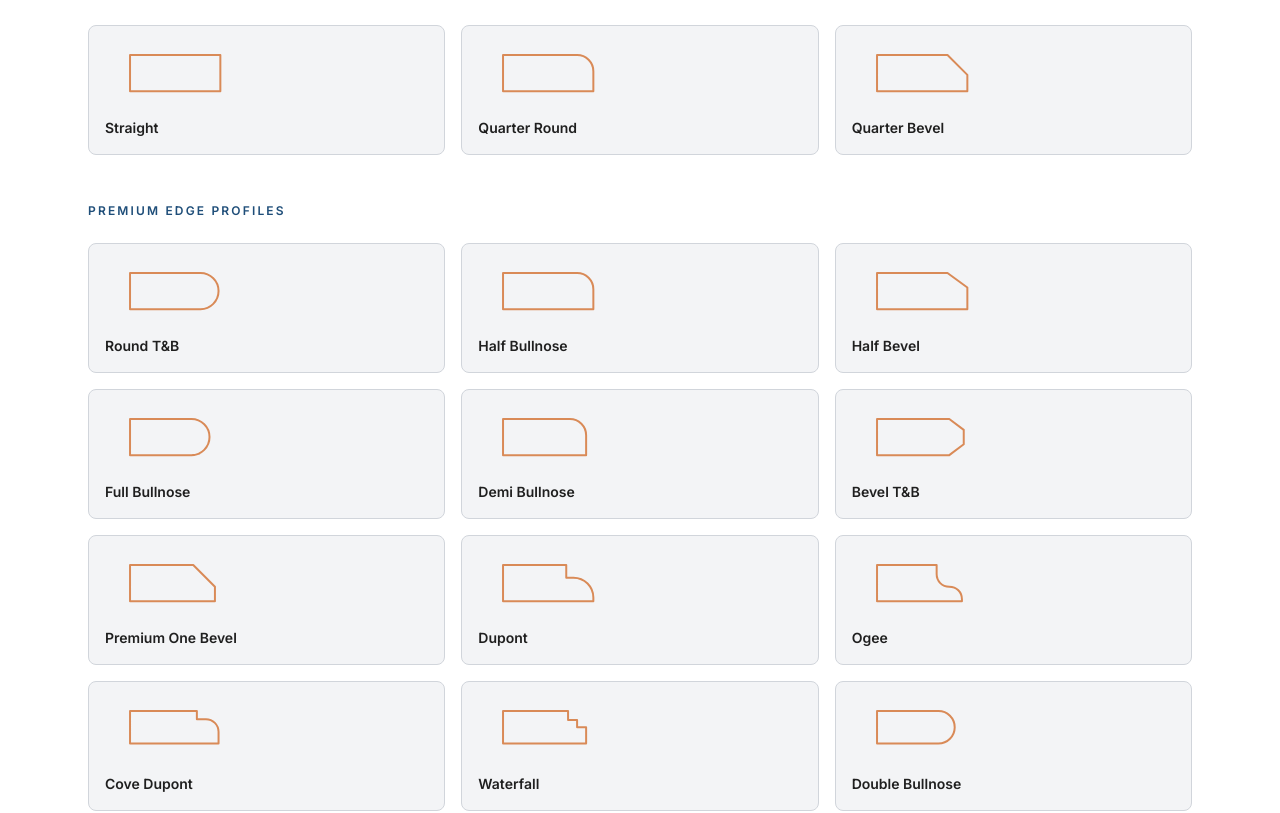
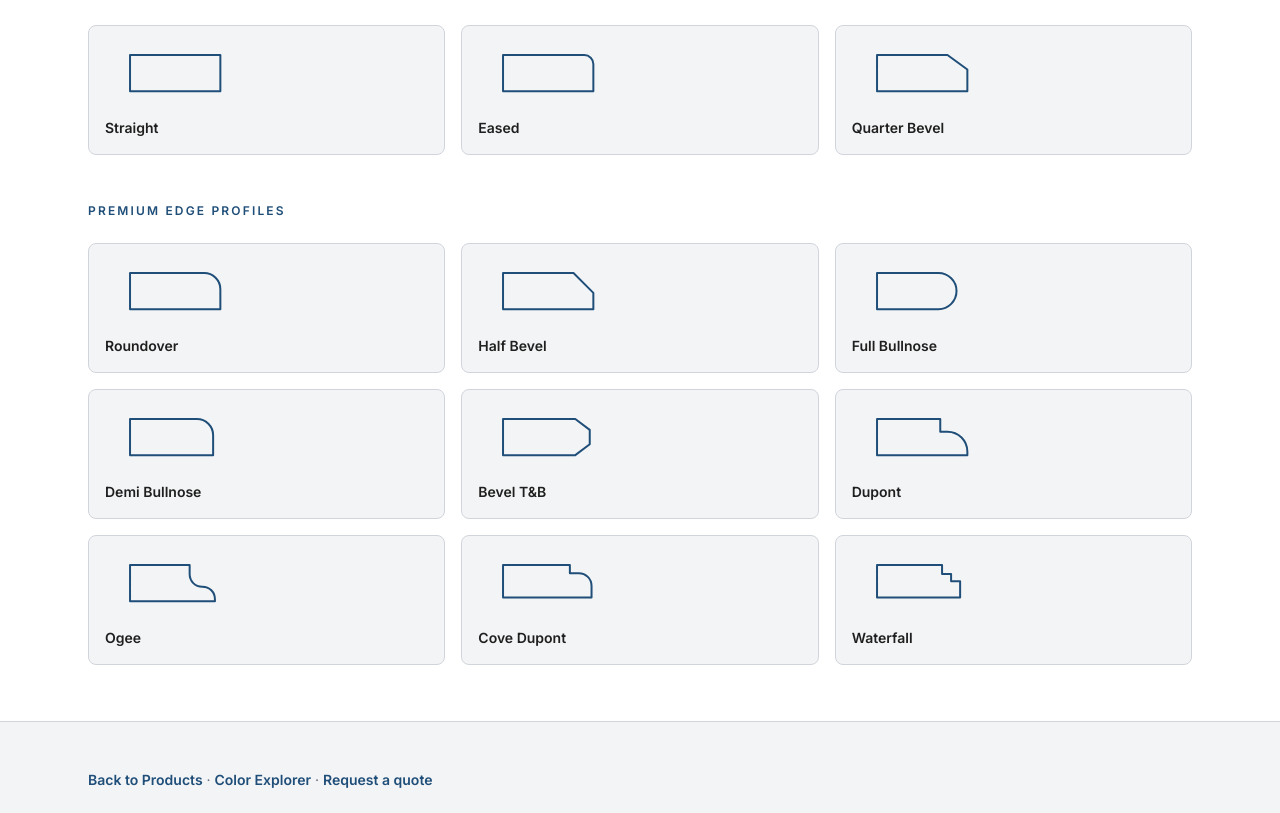
Before and after one commit to mpulliam1819-cpu/craftmark-website, a Next.js app: page /products/sinks-and-edges in a window 1280 px wide. Shown: the part 1325-2138 px from the top of the page. Built offline with nearby package versions, Linux system fonts and the light colour scheme; no server answers.

Commit message:
Update Vercel production link

```diff
--- a/app/products/sinks-and-edges/page.tsx
+++ b/app/products/sinks-and-edges/page.tsx
@@ -25,27 +25,23 @@ const sinkNotes = [
 
 const edgeProfiles = [
   { name: "Straight", tier: "Standard", shape: "straight" },
-  { name: "Quarter Round", tier: "Standard", shape: "quarterRound" },
+  { name: "Eased", tier: "Standard", shape: "quarterRound" },
   { name: "Quarter Bevel", tier: "Standard", shape: "quarterBevel" },
-  { name: "Round T&B", tier: "Premium", shape: "roundTB" },
-  { name: "Half Bullnose", tier: "Premium", shape: "halfBullnose" },
+  { name: "Roundover", tier: "Premium", shape: "halfBullnose" },
   { name: "Half Bevel", tier: "Premium", shape: "halfBevel" },
   { name: "Full Bullnose", tier: "Premium", shape: "fullBullnose" },
   { name: "Demi Bullnose", tier: "Premium", shape: "demiBullnose" },
   { name: "Bevel T&B", tier: "Premium", shape: "bevelTB" },
-  { name: "Premium One Bevel", tier: "Premium", shape: "premiumOneBevel" },
   { name: "Dupont", tier: "Premium", shape: "dupont" },
   { name: "Ogee", tier: "Premium", shape: "ogee" },
   { name: "Cove Dupont", tier: "Premium", shape: "coveDupont" },
   { name: "Waterfall", tier: "Premium", shape: "waterfall" },
-  { name: "Double Bullnose", tier: "Premium", shape: "doubleBullnose" },
-  { name: "Crescent", tier: "Premium", shape: "crescent" },
 ] as const;
 
 type EdgeShapeType = (typeof edgeProfiles)[number]["shape"];
 
 function EdgeShape({ shape }: { shape: EdgeShapeType }) {
-  const stroke = "#d98a57";
+  const stroke = "#1F4E79";
   const common = { fill: "none", stroke, strokeWidth: 2.2, strokeLinejoin: "round" as const };
 
   switch (shape) {
@@ -58,13 +54,13 @@ function EdgeShape({ shape }: { shape: EdgeShapeType }) {
     case "quarterRound":
       return (
         <svg viewBox="0 0 120 62" className="h-14 w-full max-w-[9rem]" aria-hidden>
-          <path d="M8 10h82a18 18 0 0 1 18 18v22H8z" {...common} />
+          <path d="M8 10h90a10 10 0 0 1 10 10v30H8z" {...common} />
         </svg>
       );
     case "quarterBevel":
       return (
         <svg viewBox="0 0 120 62" className="h-14 w-full max-w-[9rem]" aria-hidden>
-          <path d="M8 10h78l22 22v18H8z" {...common} />
+          <path d="M8 10h78l22 16v24H8z" {...common} />
         </svg>
       );
     case "roundTB":
@@ -82,7 +78,7 @@ function EdgeShape({ shape }: { shape: EdgeShapeType }) {
     case "halfBevel":
       return (
         <svg viewBox="0 0 120 62" className="h-14 w-full max-w-[9rem]" aria-hidden>
-          <path d="M8 10h78l22 16v24H8z" {...common} />
+          <path d="M8 10h78l22 22v18H8z" {...common} />
         </svg>
       );
     case "fullBullnose":
```
Also changed, not shown: 1 other file (tests, documents, lock files or other folders).
